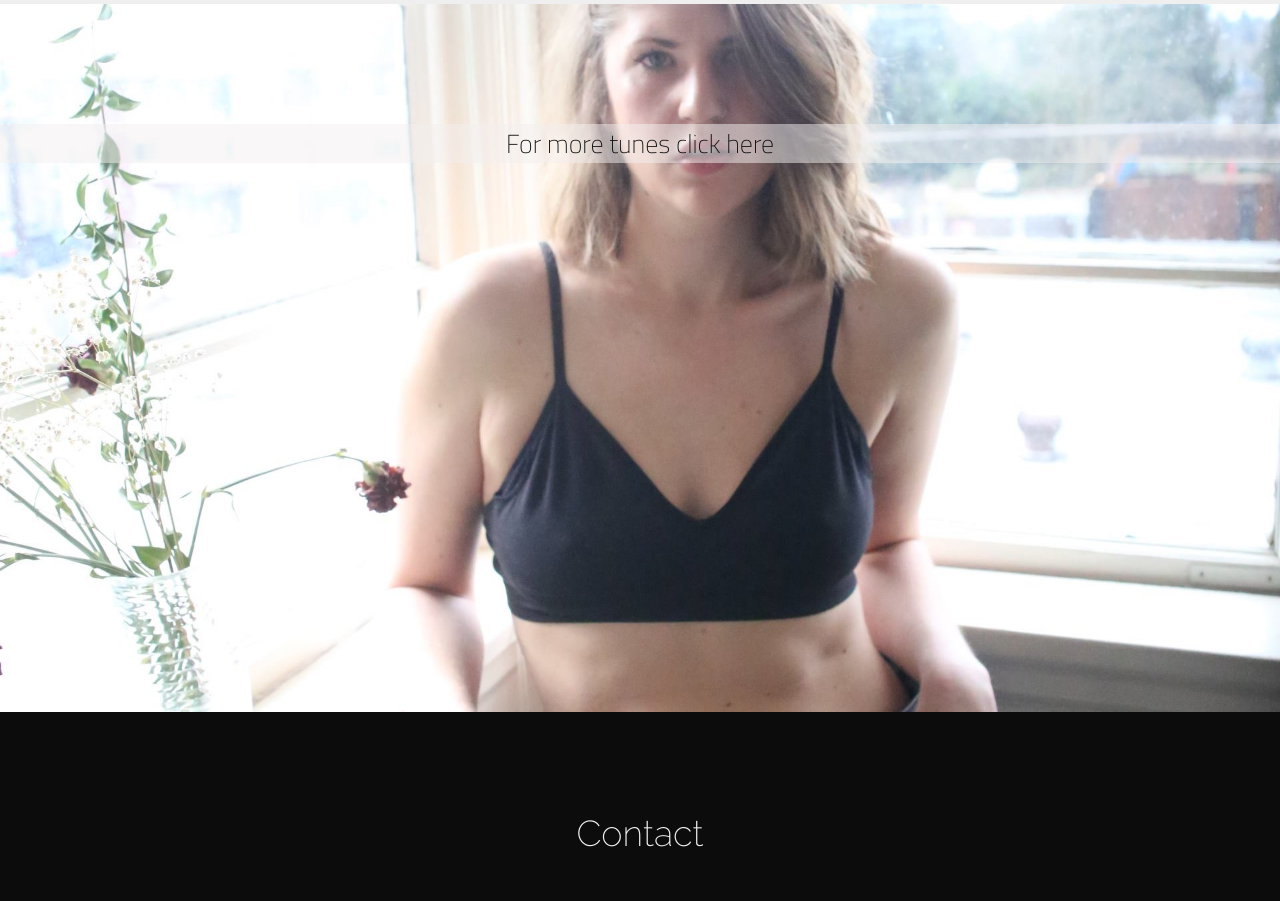
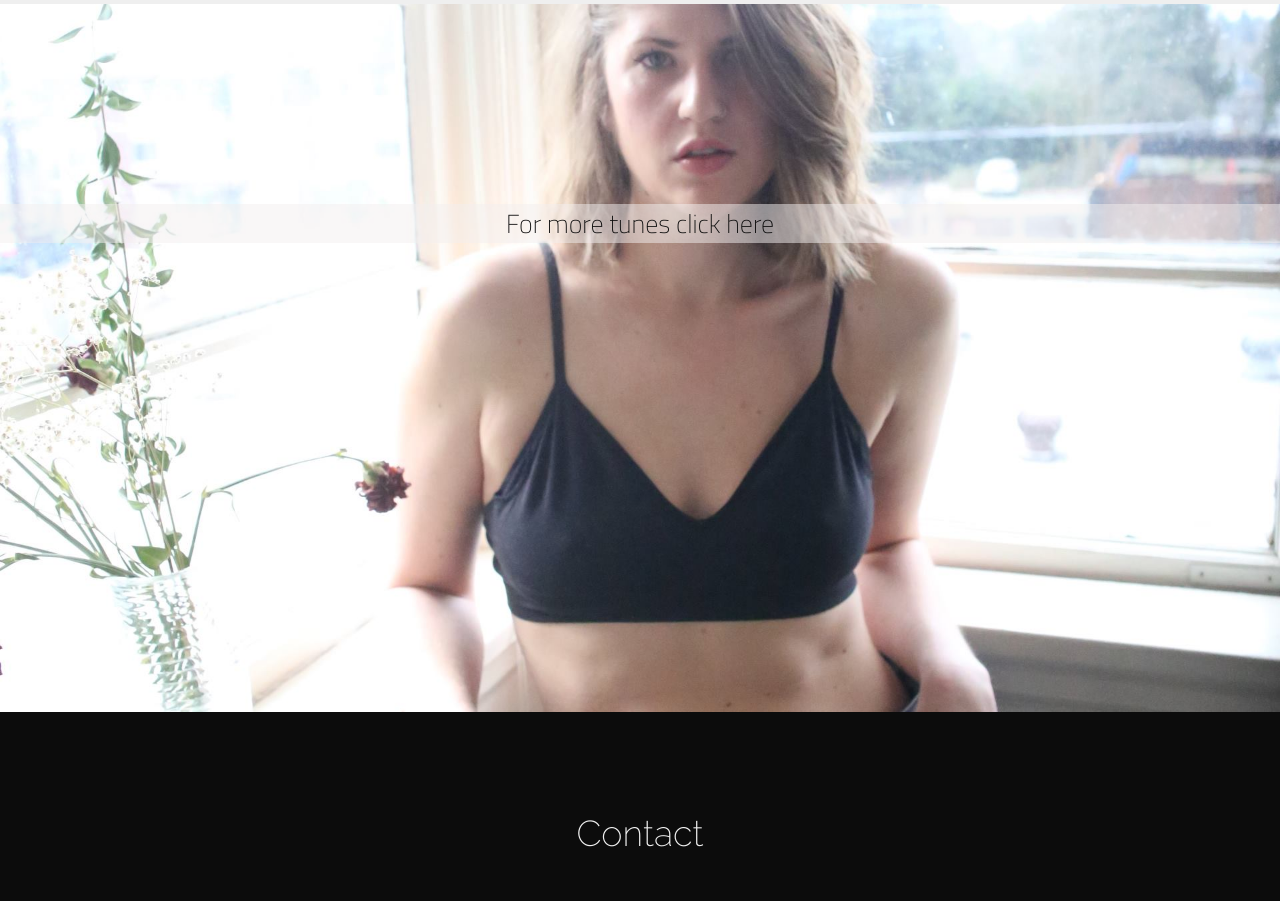
Before and after one commit to zanedr/kate-dinsmore-updated, a React (Create React App) app: page / in a window 1280 px wide. Shown: the part 1940-2841 px from the top of the page. Built offline with nearby package versions, Linux system fonts and the light colour scheme.

Commit message:
photo spacing

```diff
--- a/src/App.css
+++ b/src/App.css
@@ -386,7 +386,11 @@ h2 {
 
 @media screen and (max-width: 1300px) {
   .photo {
-    bottom: -40px;
+    top: 50px;
+  }
+
+  .music-text {
+    margin-top: 100px;
   }
 
   .main-title {
```
